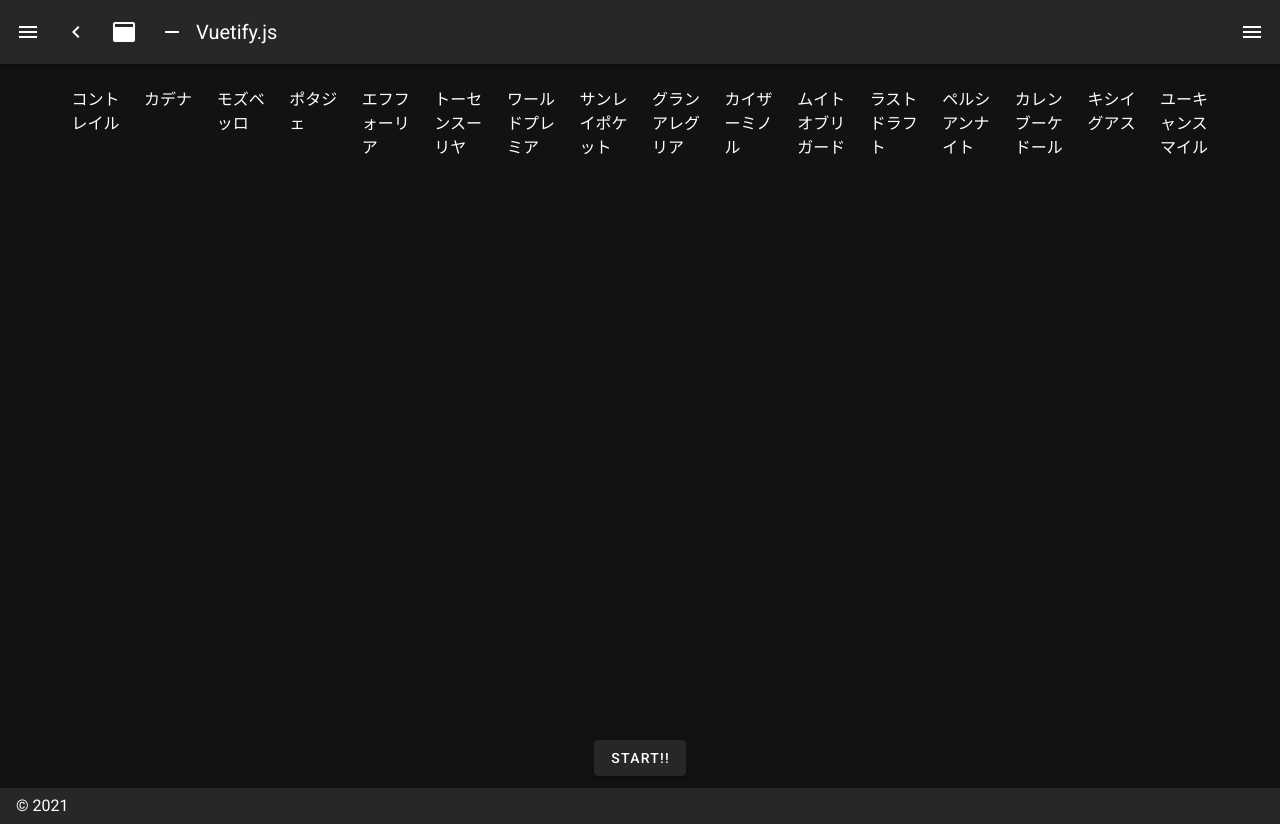
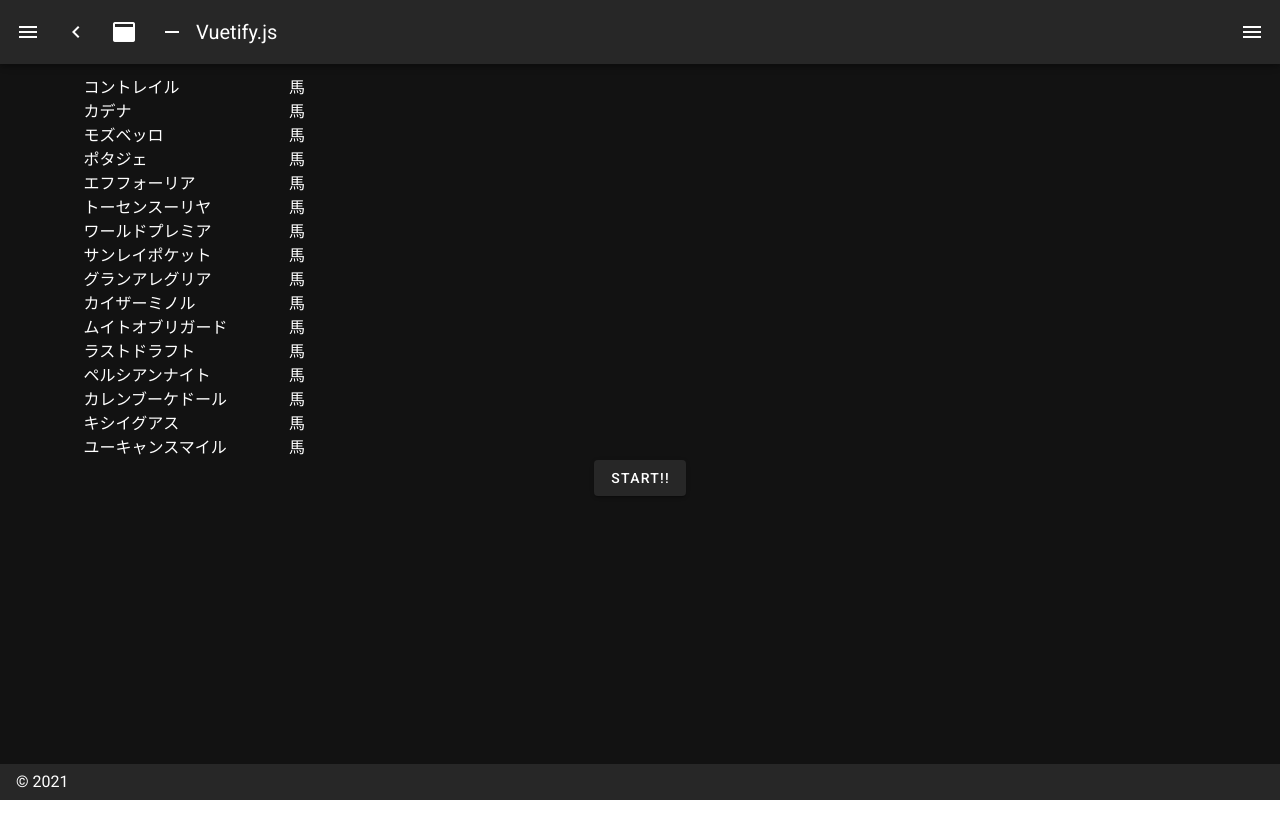
Before and after one commit to yoooz/uma, a Nuxt app: page / in a window 1280 px wide. After the commit the page ends 800 px from the top, so only its background shows below. Built offline with nearby package versions, Linux system fonts and the light colour scheme.

Commit message:
fix layout

```diff
--- a/pages/index.vue
+++ b/pages/index.vue
@@ -1,14 +1,21 @@
 <template>
   <v-container>
-    <v-row class="rane" justify="center">
-      <v-col v-for="uma in umas" :key="uma.name" class="flex">
-        <div v-bind:style="{ height: uma.ran + '%' }"></div>
-        {{ uma.name }}
+    <v-row>
+      <v-col style="width: 10vw; flex-grow: 0">
+        <v-row v-for="uma in umas" :key="uma.name">
+          {{ uma.rank }}
+        </v-row>
       </v-col>
-    </v-row>
-    <v-row>
-      <v-col v-for="uma in umas" :key="uma.name">
-        {{ uma.rank }}
+      <v-col style="width: 30vw; flex-grow: 1">
+        <v-row v-for="uma in umas" :key="uma.name">
+          {{ uma.name }}
+        </v-row>
+      </v-col>
+      <v-col style="flex-grow: 5">
+        <v-row v-for="uma in umas" :key="uma.name">
+          <div v-bind:style="{ width: uma.ran + '%' }"></div>
+          馬
+        </v-row>
       </v-col>
     </v-row>
     <v-row justify="center" align="center">
```
